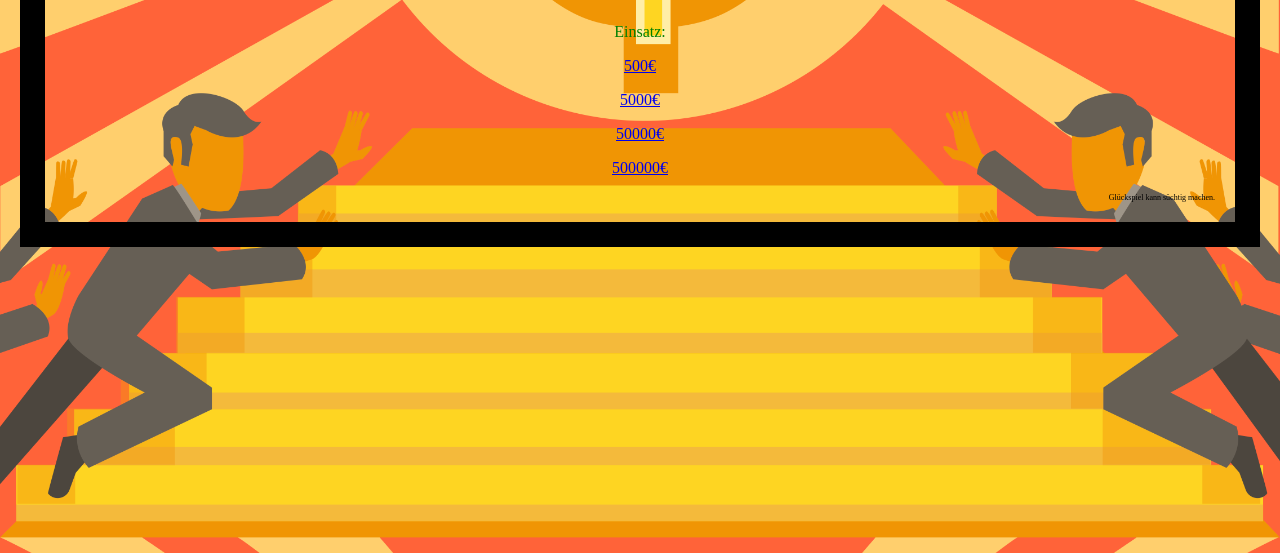
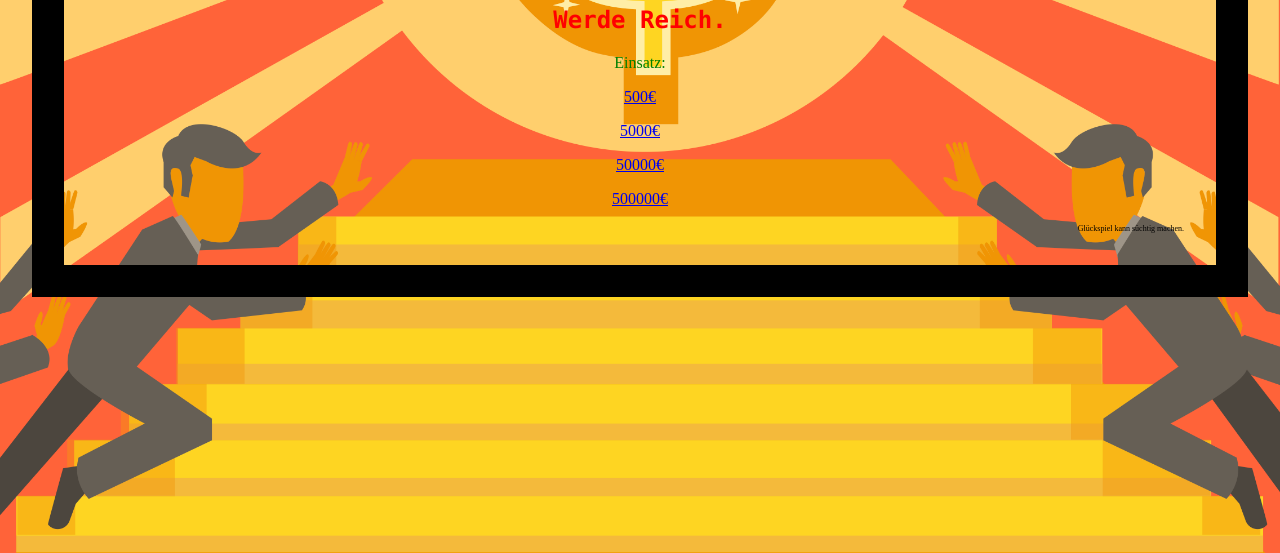
Before and after one commit to mikeheilmann/quiz, a plain HTML site: page index.html in a window 1280 px wide. Shown: the part 247-800 px from the top of the page. Drawn offline with Linux system fonts and the light colour scheme.

Commit message:
Update mystyle.css

```diff
--- a/mystyle.css
+++ b/mystyle.css
@@ -1,14 +1,14 @@
-@keyframes pulse {
+/*@keyframes pulse {
     20% {
       border: 60px;
     }
-}
+}*/
 
 body {
     width: 200;
-    border: 20px solid #000000;
-    padding: 20px;
-    margin: 20px;
+    border: 2em solid #000000;
+    padding: 2em;
+    margin: 2em;
     animation: pulse 3s;
     animation-iteration-count: infinite;
 
```
